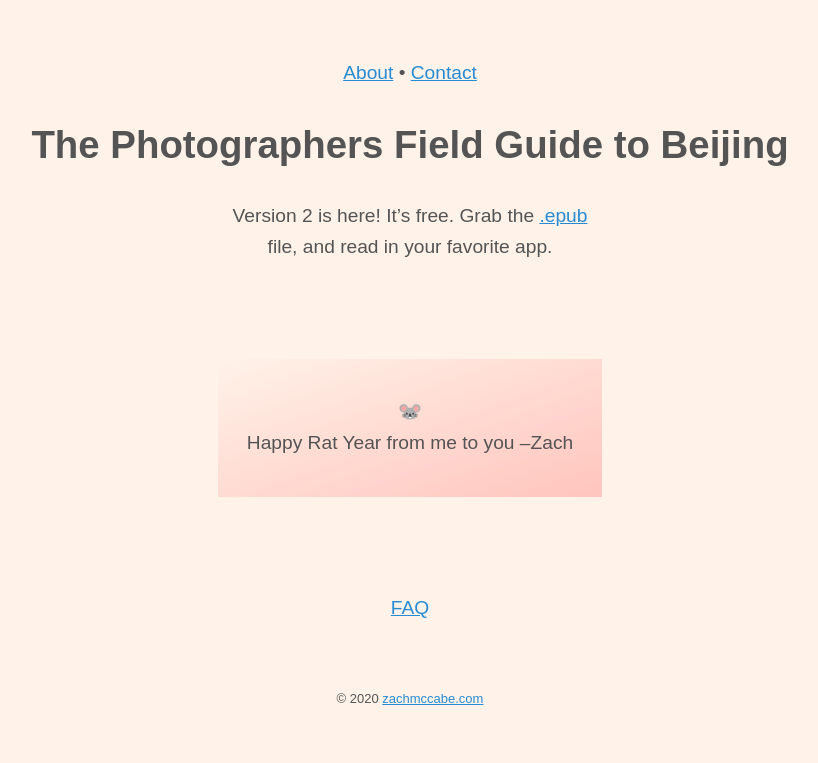
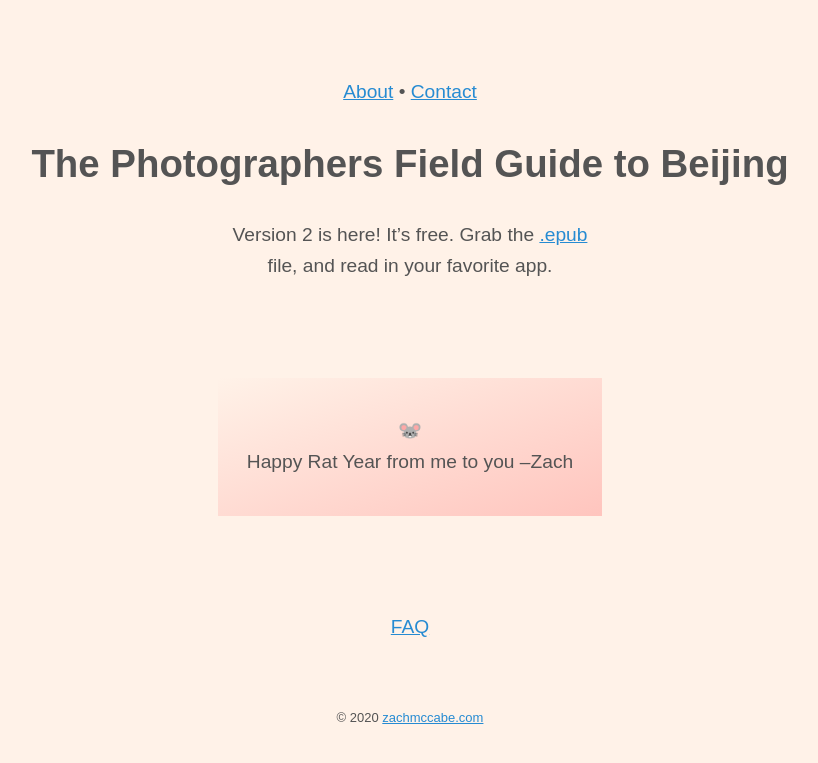
Before and after one commit to zachmccabe/beijing, a Jekyll site: the page docs/index.html, which Jekyll copies as it is, in a window 1280 px wide. Shown: the top 763 px of the page, without its empty margins (230-1048 px from the left). Built offline with Jekyll 4.4.1, drawn with Linux system fonts in a browser that asks for light colours.

Commit message:
Update index.html

```diff
--- a/docs/index.html
+++ b/docs/index.html
@@ -25,6 +25,7 @@ font: normal 1.3em/1.5 sans-serif;
 
 header, footer {
 text-align: center;
+width: 100%;
 }
 
 header {
@@ -54,7 +55,7 @@ color: #268bd2;
 
 <body>
 <header>
-<a href="https://www.zachmccabe.com/about.html">About</a> • <a href="https://www.zachmccabe.com/contact.html">Contact</a>
+<p><a href="https://www.zachmccabe.com/about.html">About</a> • <a href="https://www.zachmccabe.com/contact.html">Contact</a></p>
 <h1>The Photographers Field Guide to Beijing</h1>
 </header>
 <section>
```
